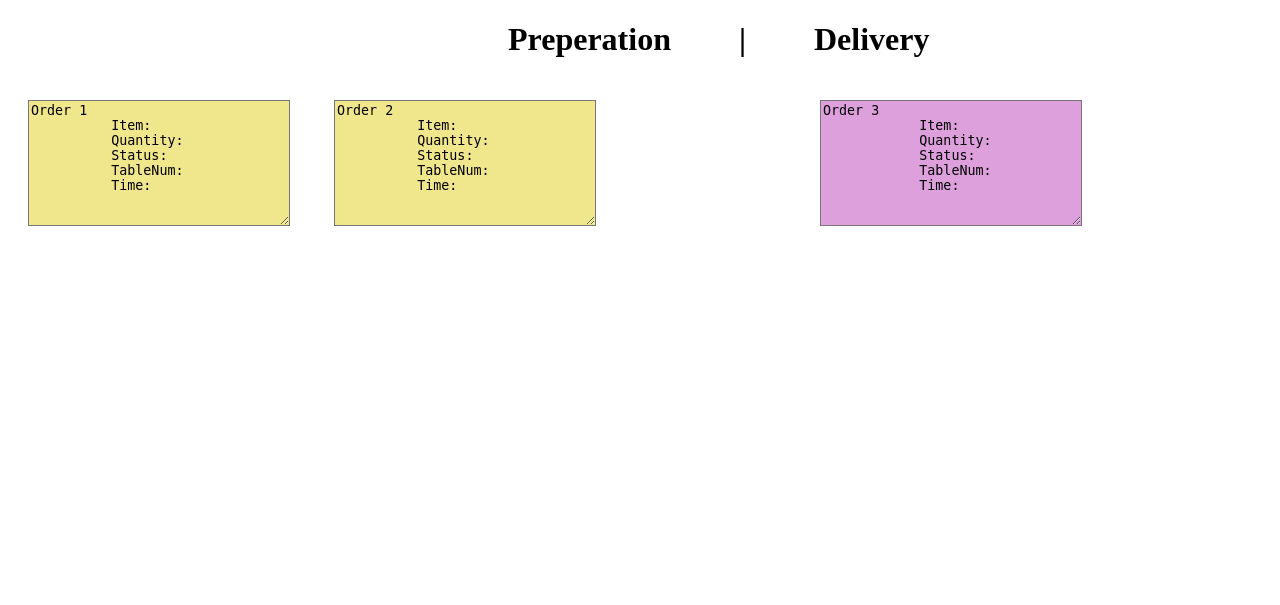
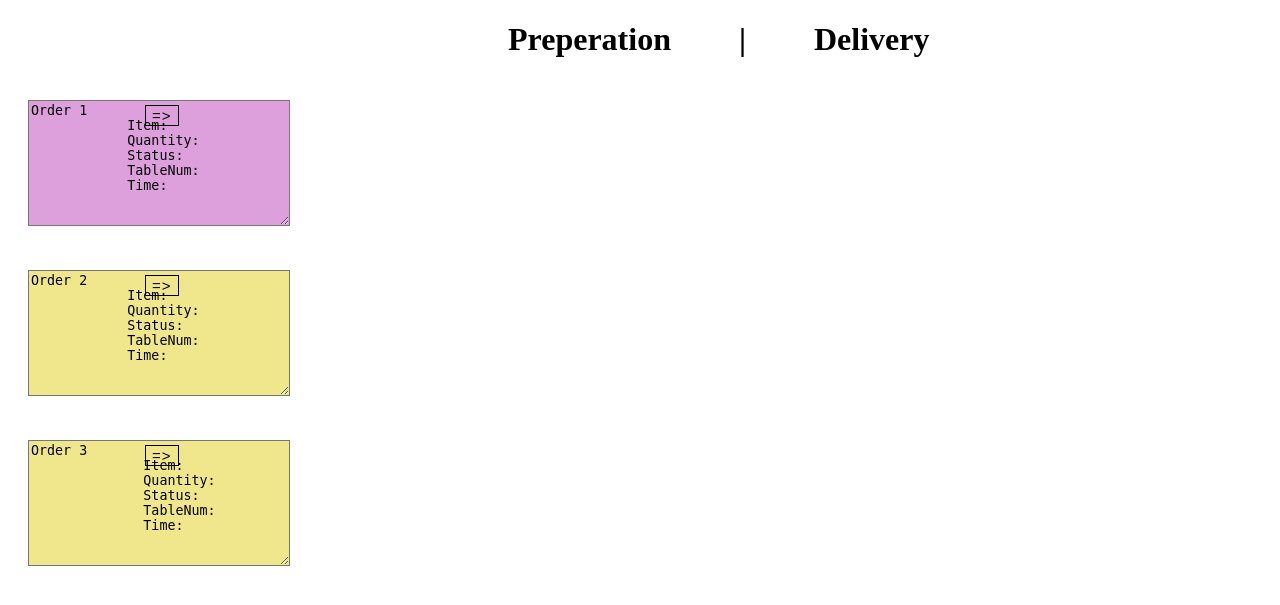
Before and after one commit to JakeBarr20/ResturantManager, a Flask app: template templates/kitchen.html in a window 1280 px wide. Shown: the top 605 px of the page. Run offline with Flask 2, Linux system fonts and the light colour scheme; the template is opened without the code that fills it, so the values that code supplies are empty.

Commit message:
adding button functionality

```diff
--- a/templates/kitchen.html
+++ b/templates/kitchen.html
@@ -7,6 +7,31 @@
     <title>KitchenScreen</title>
     <h1>Preperation  |  Delivery</h1>
     <style>
+      button {
+        font-size: 15px;
+        font-weight: 200;
+        letter-spacing: 1px;
+        outline: 0;
+        border: 1px solid black;
+        cursor: pointer;
+        position: relative;
+        background-color: rgba(0, 0, 0, 0);
+      }
+      .textarea-container {
+          position:relative;
+      }
+
+      .textarea-container textarea {
+        box-sizing: border-box;
+        display:inline-block;
+      }
+
+      .textarea-container button {
+          position:absolute;
+          top: 15%;
+          right: 86.5%;
+      }
+
       h1 {
           margin-left: 500px;
           word-spacing: 60px;
@@ -15,42 +40,56 @@
       .new {
           background-color: khaki;
           margin: 20px;
-
         }
 
       .doing {
           background-color: plum;
           margin: 20px;
-          margin-left: 200px;
-
       }
     </style>
 </head>
 <body>
     <form>
-        <textarea class = new rows = "8" cols = "30">Order 1
+        <div class = "textarea-container">
+            <textarea class = doing rows = "8" cols = "30">Order 1
             Item:
             Quantity:
             Status:
             TableNum:
             Time:
             </textarea>
+            <button>=></button>
+        </div>
 
-        <textarea class = new rows = "8" cols = "30">Order 2
+        <div class = "textarea-container">
+            <textarea class = new id = test rows = "8" cols = "30">Order 2
             Item:
             Quantity:
             Status:
             TableNum:
             Time:
             </textarea>
+            <button type = "button" id = testb>=></button>
 
-        <textarea class = doing rows = "8" cols = "30">Order 3
+        </div>
+
+        <div class = "textarea-container">
+            <textarea class = new rows = "8" cols = "30">Order 3
               Item:
               Quantity:
               Status:
               TableNum:
               Time:
             </textarea>
+            <button>=></button>
+        </div>
     </form>
+    <script>
+        document.getElementById("testb").addEventListener("click", classToggle);
+        function classToggle(){
+            document.getElementById("test").classList.toggle("doing");
+
+        }
+    </script>
 </body>
 </html>
```
Lines whose indentation alone changed are shown as unchanged.
